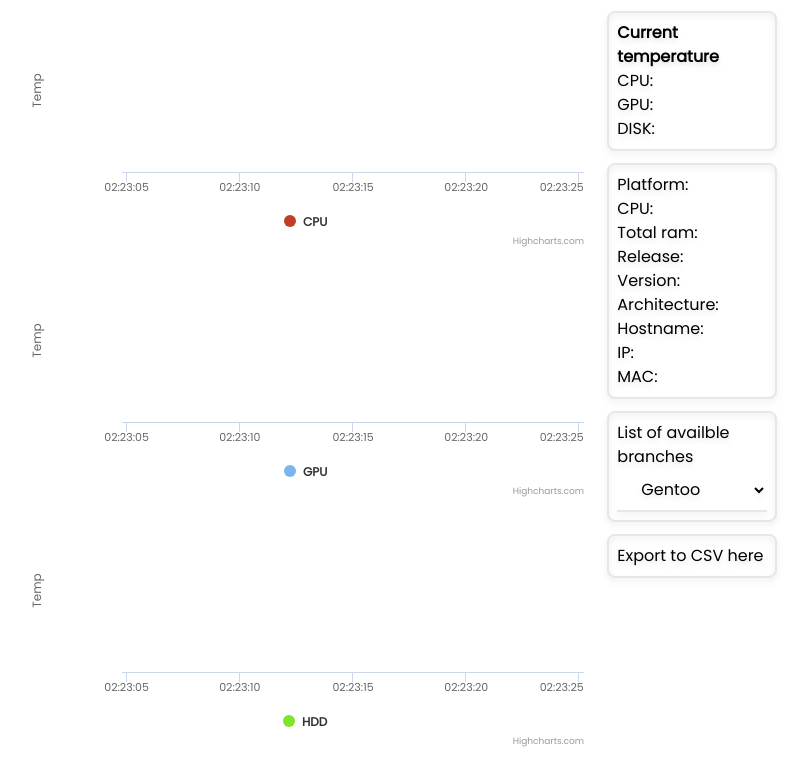
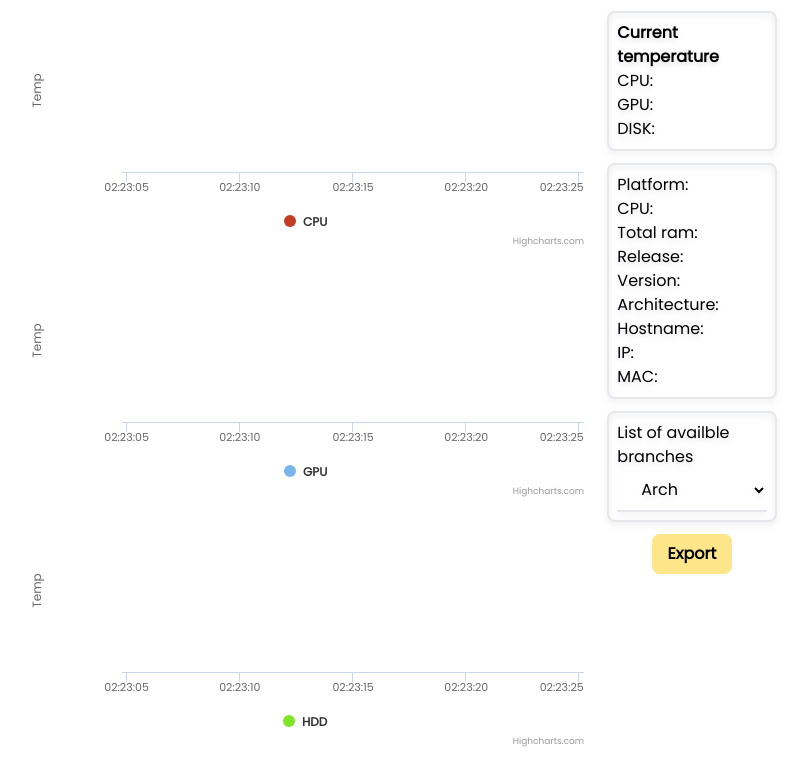
Before and after one commit to namtroo/CTIM, a Flask app: page / in a window 1280 px wide. Shown: the part 21-800 px from the top of the page, without its empty margins (238-1046 px from the left). Run offline with Flask 2, Linux system fonts and the light colour scheme; data that the repository does not hold is empty; some libraries are stand-ins or nearby versions.

Commit message:
update export button

```diff
--- a/config.ini
+++ b/config.ini
@@ -1,13 +1,18 @@
 [mode]
 run = web
 port = 7000
-interval = 2
+interval = 5
 
 [sqlite]
 path = xyz.db
 history = 300
 
 [branch_1]
-branch_name = Gentoo
+branch_name = Arch
 branch_ip = 0.0.0.0
 branch_port = 7000
+
+[branch_2]
+branch_name = Namtroo
+branch_ip = 10.10.16.160
+branch_port = 7000
--- a/main.py
+++ b/main.py
@@ -6,7 +6,7 @@ import exporter
 import writer
 import time
 
-from flask import Flask, render_template, make_response
+from flask import Flask, render_template, make_response, send_file
 from flask_cors import CORS
 from threading import Thread
 
@@ -50,7 +50,7 @@ if __name__ == "__main__":
     @app.route("/export", methods=["GET"])
     def main_export():
         new_exporter.write_csv()
-        return
+        return send_file("sensors_history.csv", as_attachment=True)
 
     # app.jinja_env.auto_reload = True
     # app.config['TEMPLATES_AUTO_RELOAD'] = True
--- a/static/config.js
+++ b/static/config.js
@@ -1,6 +1,6 @@
 // these values are automatically generated everytime
-var interval = 2;
-var branches_list = [{"name": "Gentoo", "url": "http://0.0.0.0:7000"}];
+var interval = 5;
+var branches_list = [{"name": "Gentoo", "url": "http://0.0.0.0:7000"}, {"name": "Namtroo", "url": "http://10.10.16.160:7000"}];
 
 // current branch name for monitoring
 var current_branches = branches_list[0]["name"];
--- a/static/live_requests.js
+++ b/static/live_requests.js
@@ -54,5 +54,5 @@ function update_temp() {
 
 update_specs();
 update_temp();
-setInterval(update_specs, 60*1000);
+setInterval(update_specs, interval*1000);
 setInterval(update_temp, interval*1000);
--- a/templates/base.html
+++ b/templates/base.html
@@ -4,6 +4,7 @@
         <title>CTIM (Computer Temperature Information Management System)</title>
         <meta charset="UTF-8">
         <meta name="viewport" content="width=device-width, initial-scale=1.0">
+        <script src="https://cdn.tailwindcss.com"></script>
         <link rel="stylesheet" href="{{ url_for('static',filename='index.css') }}">
         <script src="{{ url_for('static',filename='exporting.js') }}"></script>
         <script src="{{ url_for('static',filename='highcharts.js') }}"></script>
--- a/templates/export.html
+++ b/templates/export.html
@@ -1,9 +1,5 @@
-<div id="branches_list" class="branches_list hover:bg-amber-400 drop-shadow-md rounded-lg border-2 p-2 m-3">
-    <p>Export to CSV here</p>
-    {% for branch in branches_list %}
-
-    {% endfor %}
-    <p>
-        <!-- Load from list here -->
-    </p>
+<div class="flex justify-center">
+    <a class="bg-amber-200 hover:bg-amber-500 text-black hover:text-white rounded-lg font-bold py-2 px-4" href="/export">
+        Export
+    </a>
 </div>
```
Also changed, not shown: 1 other file.
